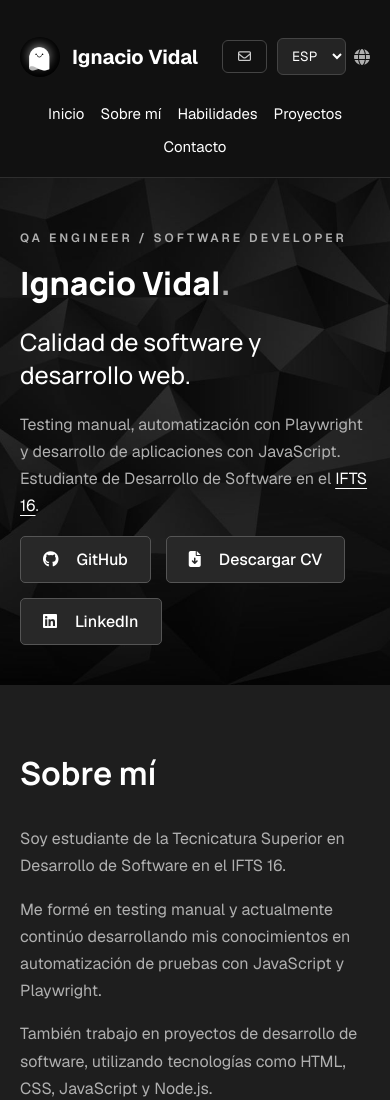
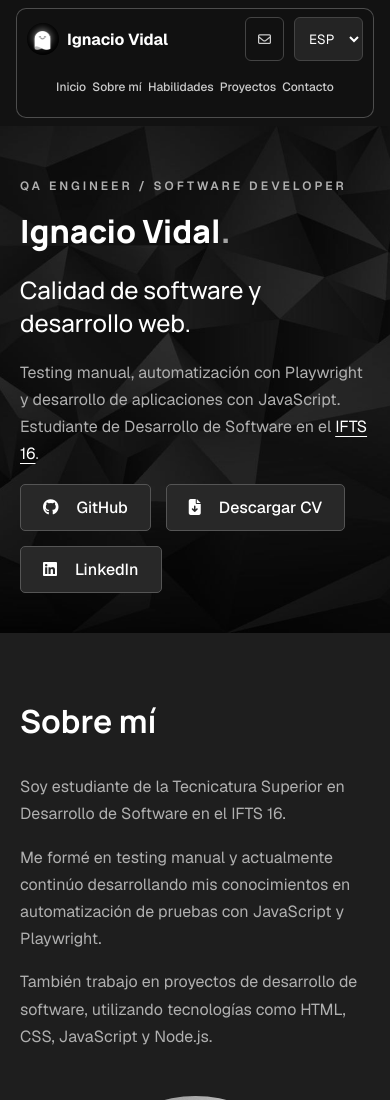
Before and after one commit to ignaci0vidal/portfolio-i.vidal, a plain HTML site: page index.html in a window 390 px wide. Shown: the top 1100 px of the page. Drawn offline with nearby package versions, Linux system fonts and the light colour scheme.

Commit message:
Fix responsive header navigation and center portfolio content

```diff
--- a/css/styles.css
+++ b/css/styles.css
@@ -6,7 +6,7 @@
 
 body {
   margin: 0;
-  font-family: 'Geist', Arial, sans-serif;
+  font-family: "Geist", Arial, sans-serif;
   background-color: #121212;
   color: #ffffff;
 }
@@ -15,7 +15,7 @@ body {
 h1,
 h2,
 h3 {
-  font-family: 'Manrope', Arial, sans-serif;
+  font-family: "Manrope", Arial, sans-serif;
   font-weight: 700;
 }
 
@@ -25,25 +25,44 @@ header {
   display: flex;
   align-items: center;
   justify-content: space-between;
-  padding: 15px 40px;
+  width: min(80%, 1120px);
+  margin: 12px auto;
+  gap: 16px;
+  padding: 10px 18px;
 
   position: sticky;
-  top: 0;
+  top: 12px;
   z-index: 10;
 
-  border-bottom: 1px solid rgba(255, 255, 255, 0.12);
+  border: 1px solid rgba(255, 255, 255, 0.25);
+  border-radius: 10px;
   background-color: rgba(18, 18, 18, 0.92);
   backdrop-filter: blur(12px);
+}
 
 header nav a {
+  display: inline-flex;
+  align-items: center;
+  min-height: 44px;
   color: #cccccc;
   font-weight: 500;
   transition: color 0.2s ease;
 }
 
-  header nav a:hover {
+header nav a:hover,
+header nav a:focus-visible {
   color: #ffffff;
+  text-decoration: underline;
+  text-underline-offset: 6px;
 }
+
+:focus-visible {
+  outline: 2px solid #cccccc;
+  outline-offset: 4px;
+}
+
+html {
+  scroll-padding-top: 110px;
 }
 
 /* Logo del encabezado */
@@ -67,14 +86,17 @@ header {
 }
 
 header nav {
-  width: 50%;
+  flex: 1;
+  min-width: 0;
 }
 
 header ul {
   display: flex;
   justify-content: space-between;
   list-style-type: none;
-  padding-left: 0;
+  padding: 0;
+  margin: 0;
+  gap: 12px;
 }
 
 header a {
@@ -85,7 +107,7 @@ header a {
 /* Botón de contacto por correo */
 
 .mail {
-  margin: 20px 0;
+  margin: 0;
 }
 
 .btn-mail {
@@ -93,7 +115,8 @@ header a {
   align-items: center;
   gap: 8px;
 
-  padding: 9px 15px;
+  min-height: 44px;
+  padding: 9px 12px;
   font-size: 13px;
   font-weight: 500;
 
@@ -116,7 +139,7 @@ header a {
 #inicio {
   position: relative;
   padding: 110px 40px;
-  background-image: url('../assets/img/banner.jpg');
+  background-image: url("../assets/img/banner.jpg");
   background-size: cover;
   background-position: center;
   background-repeat: no-repeat;
@@ -125,7 +148,7 @@ header a {
 /* Capa oscura sobre el banner */
 
 #inicio::before {
-  content: '';
+  content: "";
   position: absolute;
   top: 0;
   left: 0;
@@ -156,7 +179,7 @@ header a {
 }
 
 #inicio h1 {
-  font-family: 'Manrope', Arial, sans-serif;
+  font-family: "Manrope", Arial, sans-serif;
   font-size: 4rem;
   font-weight: 800;
   margin: 15px 0;
@@ -301,7 +324,7 @@ table {
   width: 100%;
   margin: 40px 0;
   border-collapse: collapse;
-  font-family: 'Geist', Arial, sans-serif;
+  font-family: "Geist", Arial, sans-serif;
 }
 
 /* Celdas */
@@ -447,7 +470,7 @@ form input,
 form textarea {
   width: 100%;
   padding: 14px;
-  font-family: 'Geist', Arial, sans-serif;
+  font-family: "Geist", Arial, sans-serif;
   font-size: 15px;
   background-color: #1e1e1e;
   color: #ffffff;
@@ -468,7 +491,7 @@ form button {
   background-color: #ffffff;
   color: #121212;
   padding: 14px 28px;
-  font-family: 'Geist', Arial, sans-serif;
+  font-family: "Geist", Arial, sans-serif;
   font-size: 15px;
   font-weight: 600;
   border: none;
@@ -611,8 +634,9 @@ form button i {
   color: #ffffff;
   border: 1px solid #444444;
   border-radius: 6px;
+  min-height: 44px;
   padding: 8px 10px;
-  font-family: 'Geist', Arial, sans-serif;
+  font-family: "Geist", Arial, sans-serif;
   cursor: pointer;
 }
 
@@ -622,9 +646,10 @@ form button i {
 #sobre-mi,
 #habilidades,
 #proyectos,
-#contacto {
-  padding-left: max(40px, calc(50% - 560px));
-  padding-right: max(40px, calc(50% - 560px));
+#contacto,
+footer {
+  padding-left: max(10%, calc(50% - 560px));
+  padding-right: max(10%, calc(50% - 560px));
 }
 
 /* Jerarquía tipográfica */
@@ -664,13 +689,29 @@ header nav a {
 /* TABLET HORIZONTAL - 1080px */
 
 @media (max-width: 1080px) {
+  html {
+    scroll-padding-top: 140px;
+  }
   /* Encabezado */
   header {
-    padding: 20px 30px;
+    padding: 8px 14px;
+    gap: 4px 12px;
+    flex-wrap: wrap;
   }
 
   header nav {
-    width: 60%;
+    order: 3;
+    flex-basis: 100%;
+  }
+
+  .logo-container {
+    flex: 1;
+    font-size: 17px;
+    gap: 8px;
+  }
+
+  header nav a {
+    font-size: 14px;
   }
 
   header ul {
@@ -706,16 +747,32 @@ header nav a {
   }
 }
 @media (max-width: 768px) {
+  html {
+    scroll-padding-top: 16px;
+  }
+
+  #inicio,
+  #sobre-mi,
+  #habilidades,
+  #proyectos,
+  #contacto,
+  footer {
+    padding-left: 24px;
+    padding-right: 24px;
+  }
+
   header {
     position: static;
+    width: calc(100% - 32px);
+    margin: 8px auto;
     display: flex;
     flex-wrap: wrap;
     align-items: center;
     justify-content: space-between;
 
     height: auto;
-    padding: 15px 20px;
-    gap: 10px;
+    padding: 8px 12px;
+    gap: 4px 10px;
   }
 
   /* Logo */
@@ -742,7 +799,7 @@ header nav a {
     flex-wrap: wrap;
     justify-content: center;
     align-items: center;
-    gap: 12px 16px;
+    gap: 0 16px;
 
     padding: 0;
     margin: 0;
@@ -759,13 +816,31 @@ header nav a {
 @media (max-width: 480px) {
   /* Encabezado */
   header {
-    padding: 20px;
+    padding: 8px 10px;
   }
 
-  header ul {
+  .logo-container {
+    font-size: 16px;
+  }
+
+  .logo-container img {
+    width: 32px;
+    height: 32px;
+  }
+
+  header nav a {
+    font-size: 12px;
+    white-space: nowrap;
+  }
+
+  .selector-idioma i {
+    display: none;
+  }
+
+  header nav ul {
     flex-wrap: wrap;
     justify-content: center;
-    gap: 15px;
+    gap: 0 6px;
   }
   /* Portada móvil */
 
@@ -867,19 +942,19 @@ header nav a {
 @media (max-width: 375px) {
   /* Encabezado */
   header {
-    padding: 15px;
+    padding: 8px;
   }
 
   .logo-container {
-    font-size: 18px;
+    font-size: 15px;
   }
 
-  header ul {
-    gap: 10px;
+  header nav ul {
+    gap: 0 6px;
   }
 
-  header a {
-    font-size: 13px;
+  header nav a {
+    font-size: 12px;
   }
 
   /* Secciones */
@@ -955,11 +1030,11 @@ form button:disabled {
   display: none;
 }
 
-.contact-status[data-state='success'] {
+.contact-status[data-state="success"] {
   color: #86efac;
 }
 
-.contact-status[data-state='error'] {
+.contact-status[data-state="error"] {
   color: #fca5a5;
 }
 
@@ -976,12 +1051,12 @@ form button:disabled {
 .field-error:empty {
   display: none;
 }
-form [aria-invalid='true'] {
+form [aria-invalid="true"] {
   border-color: #fca5a5;
 }
 form [readonly] {
   opacity: 0.75;
 }
-.contact-status[data-state='sending'] {
+.contact-status[data-state="sending"] {
   color: #93c5fd;
 }
```
Lines whose indentation alone changed are shown as unchanged.
